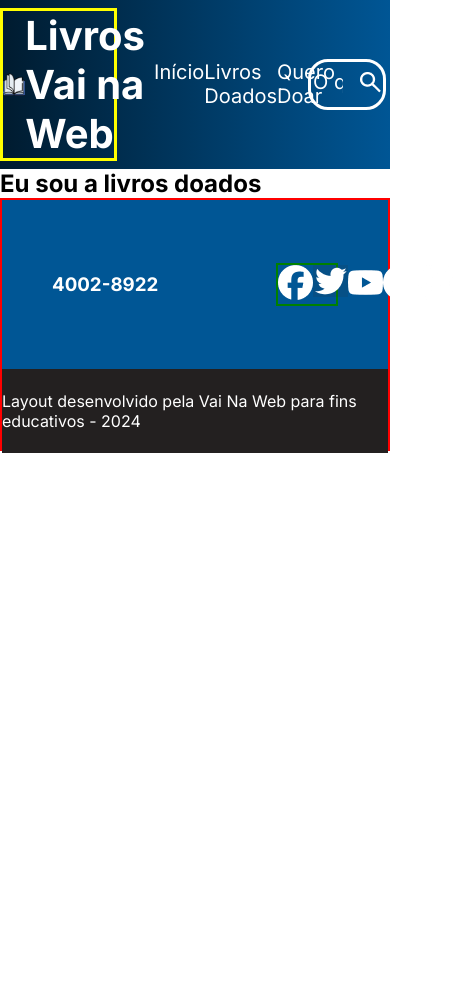
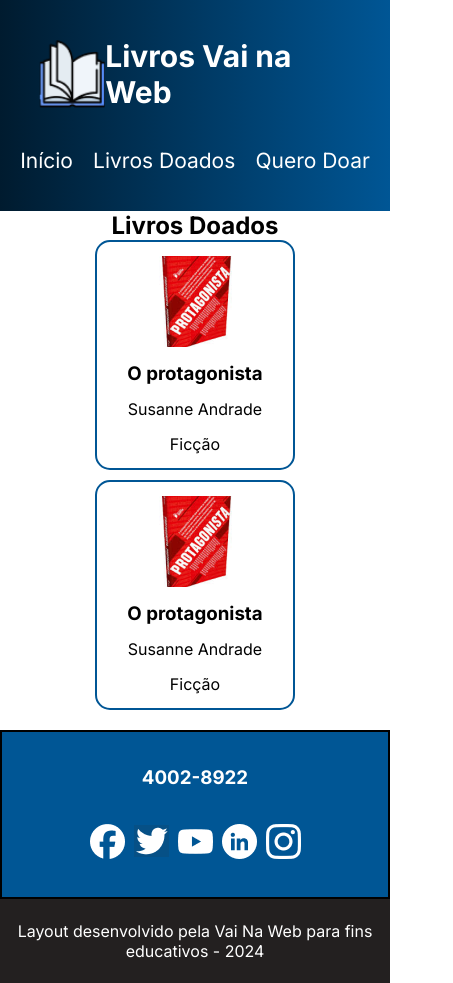
Before and after one commit to joaosaboya/Desafio-Final, a React (Vite) app: page /livrosdoados in a window 390 px wide. Shown: the whole page, 453 px wide, since content can reach past the window. Before the commit the page ends 844 px from the top, so only its background shows below. Built offline with nearby package versions, Linux system fonts and the light colour scheme.

Commit message:
Segundo Commit

```diff
--- a/src/Pages/Inicio/inicio.module.scss
+++ b/src/Pages/Inicio/inicio.module.scss
@@ -1,28 +1,22 @@
-
-
-
 .post{
     background-image: url('../../assets/banner.png');
     height: 85.5vh;
     background-repeat: no-repeat;
-    background-size: contain;
+    background-size: cover;
     background-position: center;
     display: flex;
     align-items: center;
     h2{
         color: white;
-        // border: solid 2px red;
         width: 32vw;
         font-size: 40px;
-        margin-left: 70px;
+        margin-left: 150px;
     }
 }
 
 .devoDoar{
-    // border: solid 4px blueviolet;
     height: 80vh;
     div{
-        // border: solid 2px red;
         height: 15vh;
         display: flex;
         align-items: center;
@@ -35,13 +29,11 @@
 }
 
 .boxCard{
-    // border: solid 2px green;
     display: flex;
     height: 60vh;
     align-items: center;
     justify-content: space-evenly;
     article{
-        // border: solid 2px blue;
         width: 20%;
         height: 80%;
         background-color: #0157944D;
@@ -56,3 +48,42 @@
 
     }
 }
+@media(max-width: 1000px){
+    .boxCard{
+        article{
+        font-size: 1.5vw;
+    }
+}
+}
+@media(max-width: 780px){
+    .devoDoar{
+        border: solid 2px green;
+        height: 120vh;
+        div{
+            border: solid 2 px black;
+            justify-content: center;
+        }
+        h2{
+            margin-left: 0;
+        }
+    }
+
+    .boxCard{
+        border: solid 2px yellow;
+        height: auto;
+        flex-wrap: wrap;
+        gap: 20px;
+        article{
+            width: 250px;
+            height: 40vh;
+            p{
+                font-size: 14px;
+            }
+        }
+    }
+}
+@media(max-width: 528px){
+    .devoDoar{
+        height: 190vh;
+    }
+}
--- a/src/Pages/livrosDoados/livrosDoados.jsx
+++ b/src/Pages/livrosDoados/livrosDoados.jsx
@@ -1,10 +1,24 @@
-
-
+import S from './livrosDoados.module.scss'
+import livro from '../../assets/livro_Protagonista.png'
 
 export default function livrosDoados(){
     return(
-        <section>
-            <h2>Eu sou a livros doados</h2>
+        <section className={S.boxDoados}>
+            <h2>Livros Doados</h2>
+            <section className={S.boxBooks}>
+                <article>
+                <img src={livro} alt="Imagem do livro O protagonista" />
+                <h3>O protagonista</h3>
+                <p>Susanne Andrade</p>
+                <p>Ficção</p>
+                </article>
+                <article>
+                <img src={livro} alt="Imagem do livro O protagonista" />
+                <h3>O protagonista</h3>
+                <p>Susanne Andrade</p>
+                <p>Ficção</p>
+                </article>
+            </section>
         </section>
 
 
--- /dev/null
+++ b/src/Pages/livrosDoados/livrosDoados.module.scss
@@ -0,0 +1,52 @@
+
+.boxDoados{
+    // border: solid 2px red;
+    height: 70vh;
+    display: flex;
+    flex-direction: column;
+    align-items: center;
+    justify-content: space-evenly;
+}
+.boxBooks{
+    // border: solid 2px green;
+    width: 85vw;
+    height: 60vh;
+    display: flex;
+    justify-content: space-around;
+    article{
+        border: solid 2px #005695;
+        width: 15vw;
+        height: 32vh;
+        display: flex;
+        flex-direction: column;
+        align-items: center;
+        justify-content: space-evenly;
+        border-radius: 15px;
+    }
+}
+
+@media(max-width: 1000px){
+    .boxDoados{
+        justify-content: space-around;
+    }
+    .boxBooks{
+        article{
+            width: 200px;
+            height: 230px;
+        }
+    }
+}
+
+@media(max-width: 520px){
+    .boxBooks{
+        flex-wrap: wrap;
+        gap: 10px;
+        height: auto;
+    }
+    .boxDoados{
+        height: auto;
+        padding-bottom: 20px;
+
+    }
+
+}
--- a/src/Pages/queroDoar/QueroDoar.jsx
+++ b/src/Pages/queroDoar/QueroDoar.jsx
@@ -16,6 +16,7 @@ export default function QueroDoar(){
                     <input type="text" placeholder='Categoria'/>
                     <input type="text" placeholder='Autor'/>
                     <input type="text" placeholder='Link da Imagem'/>
+                    <input className={S.doar} type="submit" value="Doar" />
                 </form>
             </section>
         </section>
--- a/src/Pages/queroDoar/queroDoar.module.scss
+++ b/src/Pages/queroDoar/queroDoar.module.scss
@@ -1,12 +1,10 @@
 
 .principal{
-    border: solid 2px rebeccapurple;
     height: 80vh;
     display: flex;
     justify-content: center;
 }
 .container{
-    border: solid 2px yellow;
     display: flex;
     justify-content: space-evenly;
     flex-direction: column;
@@ -21,12 +19,77 @@
         align-items: center;
         justify-content: space-around;
         div{
-            border: solid 2px green;
             display: flex;
             align-items: center;
             justify-content: space-around;
             width: 100%;
             color: #005695;
         }
+        input{
+            border: solid 2px #005695;
+            width: 22vw;
+            height: 5vh;
+            border-radius: 10px;
+            outline: none;
+            padding-left: 20px;
+            &::placeholder{
+                color: black;
+            }
+        }
+        .doar{
+            background-color: #005695;
+            width: 10vw;
+            height: 6vh;
+            padding-left: 0;
+            color: white;
+            font-size: 18px;
+        }
     }
 }
+
+@media(max-width: 1280px){
+    .container{
+        form{
+            width: 325px;
+            input{
+                width: 280px;
+            }
+            .doar{
+                width: 130px;
+            }
+        }
+    }
+}
+
+@media(max-width: 930px){
+    .container{
+        h2{
+            text-align: center;
+            font-size: 20px;
+        }
+    }
+}
+@media(max-width: 400px){
+    .container{
+        h2{
+            font-size: 15px;
+        }
+        form{
+            div{
+                h3{
+                    font-size: 5vw;
+                }
+                img{
+                    width: 17vw;
+                }
+            }
+            width: 80vw;
+            input{
+                width: 80%;
+            }
+            .doar{
+                width: 32vw;
+            }
+        }
+    }
+}
--- a/src/components/Footer/footer.module.scss
+++ b/src/components/Footer/footer.module.scss
@@ -1,9 +1,10 @@
 
 footer{
-    border: solid 2px red;
+    // border: solid 2px red;
     height: 30vh;
 }
 .boxSocial{
+    border: solid 2px black;
     background-color: #005695;
     color: white;
     height: 20vh;
@@ -13,10 +14,10 @@ footer{
     padding-left: 50px;
     padding-right: 50px;
     nav{
-        border: solid 2px green;
-        width: 16vw;
+        width: 19vw;
         display: flex;
         justify-content: space-around;
+        align-items: center;
 
     }
 
@@ -29,3 +30,19 @@ footer{
     align-items: center;
     justify-content: center;
 }
+@media(max-width: 1000px){
+    .boxSocial{
+        nav{
+            width: 220px;
+        }
+    }
+}
+@media(max-width: 479px){
+    .boxSocial{
+        flex-direction: column;
+        justify-content: space-evenly;
+    }
+    .boxAlerta{
+        text-align: center;
+    }
+}
--- a/src/components/Header/header.jsx
+++ b/src/components/Header/header.jsx
@@ -5,50 +5,28 @@ import QueroDoar from '../../pages/queroDoar/QueroDoar';
 import logoLivro from '../../assets/logoLivro.png';
 import lupa from '../../assets/lupa.png';
 import s from './header.module.scss';
-// Ao importar o Sass como um módulo (.module.scss), conseguimos usar estilos isolados dentro do componente, ou seja, eles só serão aplicados ao componente onde estão importados. Isso ajuda a evitar estilos acidentais que podem "vazar" para outros componentes.
-
 export default function Header() {
   return (
     <BrowserRouter>
       <header className={s.header}>
-        {/* Aqui na header colocamos uma className para evitar de haver conflitos futuramente. */}
         <section className={s.logoHeader}>
           <img
             src={logoLivro}
-            alt="Imagem de ilustração de livvro aberto com capa azul"
+            alt="Imagem de ilustração de livro aberto com capa azul"
           />
           <h1>Livros Vai na Web</h1>
         </section>
         <nav className={s.navHeader}>
           <ul>
-            <li>
-              <Link className={s.link} to="/">
-                Início
-              </Link>
-            </li>
-            <li>
-              <Link className={s.link} to="/livrosdoados">
-                Livros Doados
-              </Link>
-            </li>
-            <li>
-              <Link className={s.link} to="/querodoar">
-                Quero Doar
-              </Link>
-            </li>
+            <li><Link className={s.link} to="/">Início</Link></li>
+            <li><Link className={s.link} to="/livrosdoados">Livros Doados</Link></li>
+            <li><Link className={s.link} to="/querodoar">Quero Doar</Link></li>
           </ul>
         </nav>
-        <section className={s.barraDeBusca}>
-          <input
-            type="search"
-            name=""
-            id=""
-            placeholder="O que você procura?"
-          />
-          <button>
-            <img src={lupa} alt="Icone de lupa branca" />
-          </button>
-        </section>
+        <div className={s.barraDeBusca}>
+                <input type="text" placeholder='O que você procura?' />
+                <img src={lupa} alt="Ícone de Lupa" />
+            </div>
       </header>
       <Routes>
         <Route path="/" element={<Inicio />} />
--- a/src/components/Header/header.module.scss
+++ b/src/components/Header/header.module.scss
@@ -3,67 +3,111 @@
     display: flex;
     justify-content: space-between;
     align-items: center;
-    height: 20vh;
+    height: 15vh;
   }
 
   .logoHeader {
-    border: solid yellow;
     display: flex;
-    width: 30vw;
+    width: 23vw;
     justify-content: space-around;
     align-items: center;
-
-    img {
-      width: 20%;
+    img{
+      width: 5vw;
     }
-
-    h1 {
-      font-size: 40px;
+    h1{
       color: #fff;
+      font-size: 20px;
     }
   }
 
   .navHeader {
-    width: 30%;
+    width: 35vw;
 
     ul {
       display: flex;
-      justify-content: space-around;
+      justify-content: space-between;
+      align-items: center;
       list-style: none;
-    }
-
-    .link {
-      color: #fff;
-      font-size: 20px;
-      text-decoration: none;
+      font-size: 17px;
+      a{
+        color: #fff;
+      }
     }
   }
 
   .barraDeBusca {
-    border: solid #fff;
-    border-radius: 20px;
-    margin-right: 1%;
-    width: 20%;
+    border: solid 2px #fff;
+    border-radius: 15px;
+    margin-right: 20px;
+    width: 17vw;
     height: 6vh;
     display: flex;
     justify-content: space-around;
     align-items: center;
 
     input {
+      outline: none;
+      color: white;
       background-color: transparent;
       border: none;
-      width: 60%;
       height: 5vh;
-
+      padding-left: 6px;
+      font-size: 11px;
+      width: 12vw;
       &::placeholder {
         color: #fff;
-        font-size: 20px;
       }
     }
+  }
 
-    button {
-      background-color: transparent;
-      border: none;
-      cursor: pointer;
+@media(max-width: 1168px){
+  .logoHeader{
+    width: 25vw;
+    img{
+      width: 5vw;
+    }
+    h1{
+      font-size: 2vw;
     }
   }
+  .barraDeBusca{
+    input{
+      &::placeholder{
+        font-size: 1vw;
+      }
+    }
+  }
+  .navHeader{
+    ul{
+      font-size: 1.6vw;
+
+    }
+  }
+
+}
+@media(max-width: 780px){
+  .header{
+    flex-direction: column;
+    height: 25vh;
+    justify-content: space-evenly;
+  }
+  .barraDeBusca{
+    display: none;
+  }
+  .logoHeader{
+    width: 80%;
+    h1{
+      font-size: 30px;
+    }
+    img{
+      width: 70px;
+    }
+  }
+  .navHeader{
+    width: 100%;
+    ul{
+      justify-content: space-evenly;
+      font-size: 21px;
+    }
+  }
+}
```
Also changed, not shown: src/assets/livro_Protagonista.png (added).
